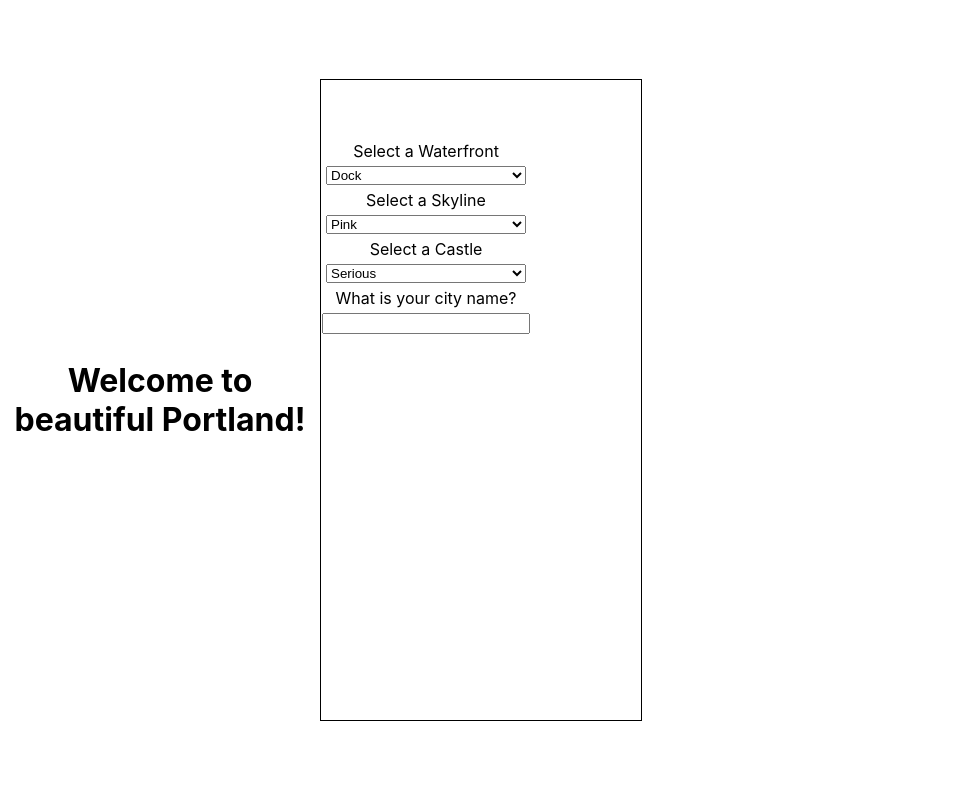
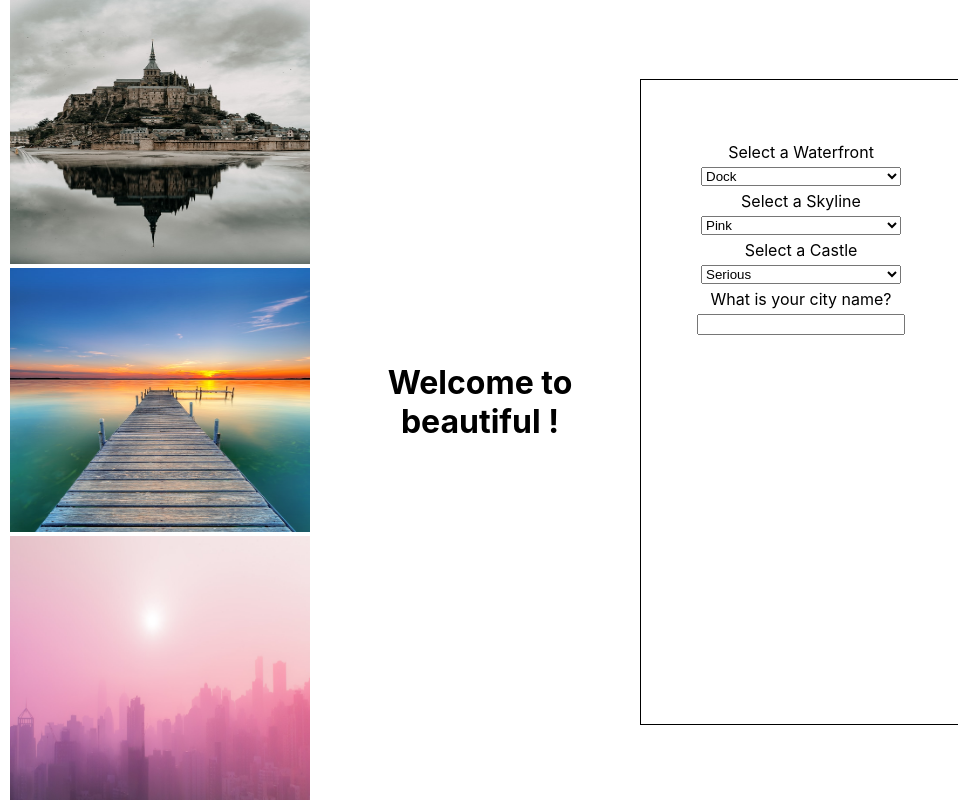
Before and after one commit to amanda-hecht89/city-builder, a React (Create React App) app: page / in a window 1280 px wide. Shown: the whole page, without its empty margins (0-958 px from the left). Built offline with nearby package versions, Linux system fonts and the light colour scheme.

Commit message:
photos work

```diff
--- a/src/App.js
+++ b/src/App.js
@@ -11,9 +11,9 @@ import City from './City';
 function App() {
   // track some state here.
   // You'll need to keep track of a skylineId, waterfrontId, and castleId. All these start out as 1
-  const [skylineId, setSkylineId] = useState('1');
-  const [waterfrontId, setWaterfrontId] = useState('1');
-  const [castleId, setCastleId] = useState('1');
+  const [skylineId, setSkylineId] = useState('skyline-1');
+  const [waterfrontId, setWaterfrontId] = useState('waterfront-1');
+  const [castleId, setCastleId] = useState('castle-1');
   // you'll need to track a city name, which starts as the city name of your choice.
   const [cityName, setCityName] = useState('');
   // finally, you'll need an array of slogans, which could start out as ['The City of Excellence'] for example
@@ -23,9 +23,10 @@ function App() {
   return (
     <div className="App">
       {/* here, the City component takes in skylineId, waterfrontId, castleId as props. It'll use those ids to render pictures correctly. */}
+      <City skyline={skylineId} waterfront={waterfrontId} castle={castleId} />
       <h1>
         {/* dynamically update the city name here using state */}
-        Welcome to beautiful Portland!
+        Welcome to beautiful {cityName}!
       </h1>
       <div className='bottom'>
         {/* here, the CityNameInput component takes in the setCityName state handler function */}
--- a/src/CastleDropdown.js
+++ b/src/CastleDropdown.js
@@ -1,16 +1,16 @@
 import React from 'react';
 
-export default function CastleDropdown({ setCastle }) {
+export default function CastleDropdown({ setCastleId }) {
   return (
     <div>
       Select a Castle
       {/* this component should have a prop called setCastle, which is a function */}
       {/* on change, this component should use e.target.value to pass the correct id to the setCastle function */}
       {/* note that the options will need value properties (1, 2, or 3) that correspond to the photo filenames in the public directory */}
-      <select onChange={e => setCastle(e.target.value)}>
-        <option value="1">Serious</option>
-        <option value="2">Mysterious</option>
-        <option value="3">Regal</option>
+      <select onChange={e => setCastleId(e.target.value)}>
+        <option value="castle-1">Serious</option>
+        <option value="castle-2">Mysterious</option>
+        <option value="castle-3">Regal</option>
       </select>
     </div>
   );
--- a/src/City.js
+++ b/src/City.js
@@ -1,12 +1,12 @@
 import React from 'react';
 
-export default function City({ waterfrontID, skylineId, castleId }) {
+export default function City({ waterfront, skyline, castle }) {
   return (
     <div className="city">
       {/* this component should take 3 props: waterfrontId, skylineId, and castlId use these 3 ids in img tags load approriate images that live in the public directory */}
-      <img src={`${castleId}.jpeg`} />
-      <img src={`${waterfrontID}.jpeg`}/>
-      <img src={`${skylineId}.jpeg`}/>
+      <img src={`${castle}.jpeg`} />
+      <img src={`${waterfront}.jpeg`}/>
+      <img src={`${skyline}.jpeg`}/>
     </div>
   );
 }
--- a/src/SkylineDropdown.js
+++ b/src/SkylineDropdown.js
@@ -1,16 +1,16 @@
 import React from 'react';
 
-export default function SkylineDropdown({ setSkyline }) {
+export default function SkylineDropdown({ setSkylineId }) {
   return (
     <div>
       Select a Skyline
       {/* this component should have a prop called setSkyline, which is a function */}
       {/* on change, this component should use e.target.value to pass the correct id to the setSkyline function */}
       {/* note that the options will need value properties (1, 2, or 3) that correspond to the photo filenames in the public directory */}
-      <select onChange={e => setSkyline(e.target.value)}>
-        <option>Pink</option>
-        <option>Busy</option>
-        <option>Foggy</option>
+      <select onChange={e => setSkylineId(e.target.value)}>
+        <option value="skyline-1">Pink</option>
+        <option value="skyline-2">Busy</option>
+        <option value="skyline-3">Foggy</option>
       </select>
     </div>
   );
--- a/src/SloganForm.js
+++ b/src/SloganForm.js
@@ -1,15 +1,17 @@
+import { useState } from 'react';
+
 export default function SloganForm(props) {
   // React forms are a pain!
   // Track the sloganInput form state with a useState hook
+  const sloganInput = useState('');
 
-  function handleSubmit(e) {
-    e.preventDefault();
+
 
     // This component takes in a prop called setSlogans, which is a function that takes in an array of slogans.
     // Also, this component also takes in a prop called slogans, which is an arry of strings. //// On submit call the setSlogans state with a new array that is a copy of the old array with the new slogan immutably added to the end
 
     // set the sloganInput form state to an empty string to reset the form
-  }
+
 
   return (
     <section>
--- a/src/WaterfrontDropdown.js
+++ b/src/WaterfrontDropdown.js
@@ -1,16 +1,16 @@
 import React from 'react';
 
-export default function WaterfrontDropdown({ setWaterfront }) {
+export default function WaterfrontDropdown({ setWaterfrontId }) {
   return (
     <div>
       Select a Waterfront
       {/* this component should have a prop called setWaterfront, which is a function */}
       {/* on change, this component should use e.target.value to pass the correct id to the setWaterfront function */}
       {/* note that the options will need value properties (1, 2, or 3) that correspond to the photo filenames in the public directory */}
-      <select onChange={e => setWaterfront(e.target.value)}>
-        <option>Dock</option>
-        <option>Sunset</option>
-        <option>Boats</option>
+      <select onChange={e => setWaterfrontId(e.target.value)}>
+        <option value="waterfront-1">Dock</option>
+        <option value="waterfront-2">Sunset</option>
+        <option value="waterfront-3">Boats</option>
       </select>
     </div>
   );
```
